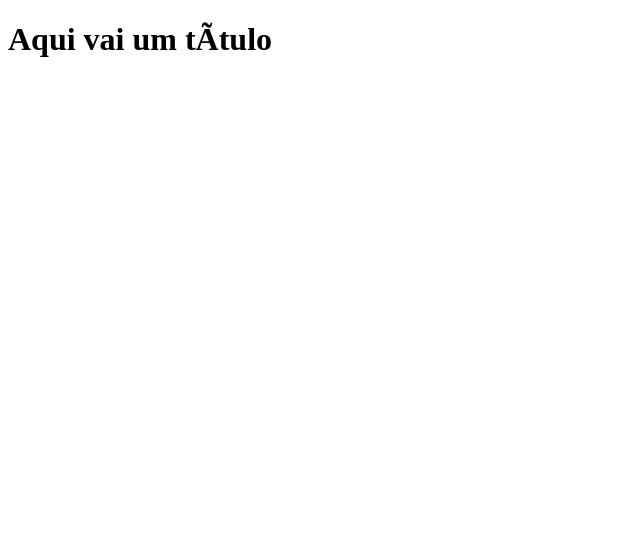
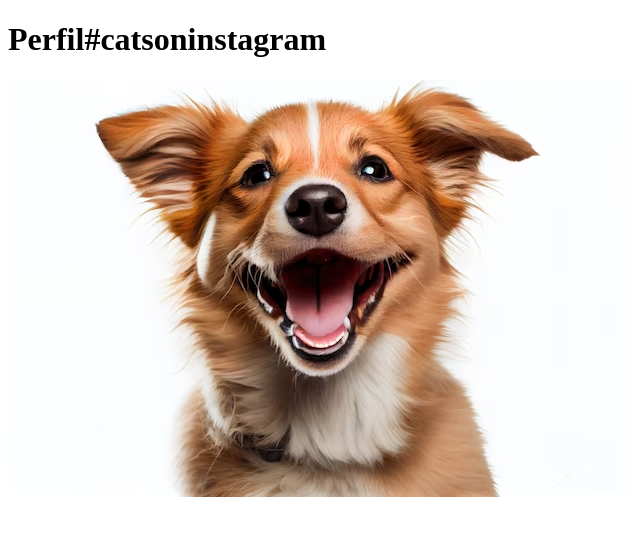
Before and after one commit to DavidPereira976/gitDescomplica, a plain HTML site: page index.html in a window 1280 px wide. Shown: the whole page, without its empty margins (0-640 px from the left). Drawn offline with Linux system fonts and the light colour scheme.

Commit message:
feature: adiçao de imagens e modificações do html

```diff
--- a/index.html
+++ b/index.html
@@ -1,19 +1,14 @@
 <!DOCTYPE html>
 
-<html lang=“pt-br”>
+<html lang="“pt-br”">
+  <head>
+    <title>Fanpage de gatinhos</title>
 
-<head>
+    <meta charset="“utf-8”" />
+  </head>
 
-<title>Título da página</title>
-
-<meta charset=“utf-8”>
-
-</head>
-
-<body>
-
-<h1>Aqui vai um título</h1>
-
-</body>
-
+  <body>
+    <h1>Perfil#catsoninstagram</h1>
+    <img src="./img/isolado-feliz-sorridente-cao-fundo-branco-retrato-4_1562-693.avif" alt="imagemCachorro">
+  </body>
 </html>
```
Also changed, not shown: img/isolado-feliz-sorridente-cao-fundo-branco-retrato-4_1562-693.avif (added).
